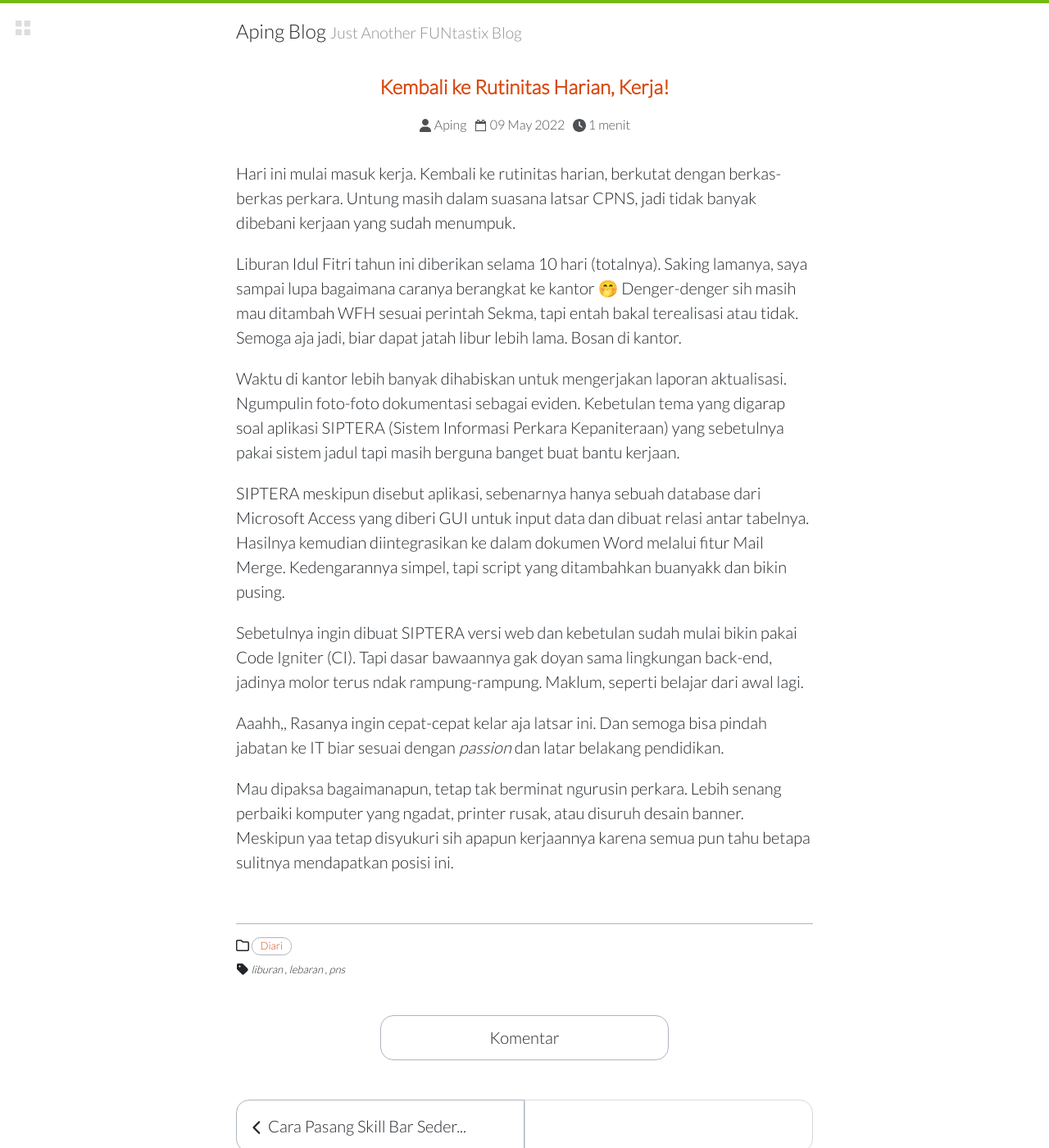
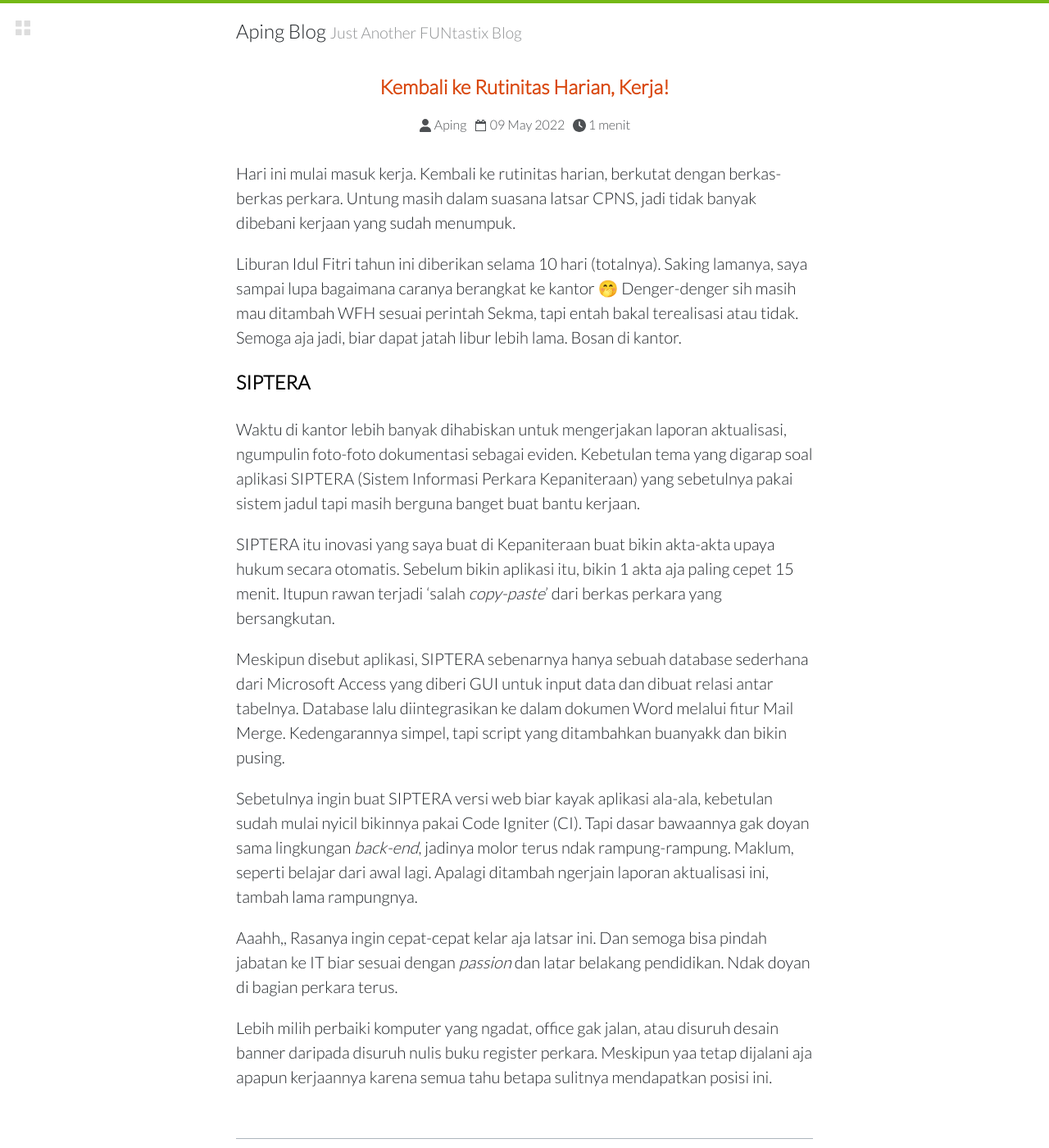
Before and after one commit to apynx/apynx.github.io, a Jekyll site: the page built from _posts/2022-05-09-kembali-masuk-kerja.md, in a window 1280 px wide and 1400 px high. Shown: the whole window at 82% size. Built offline with Jekyll 4.4.1, drawn with Linux system fonts in a browser that asks for light colours.

Commit message:
update 2022-05-09-kembali-masuk-kerja.md

```diff
--- a/_posts/2022-05-09-kembali-masuk-kerja.md
+++ b/_posts/2022-05-09-kembali-masuk-kerja.md
@@ -11,12 +11,16 @@ Hari ini mulai masuk kerja. Kembali ke rutinitas harian, berkutat dengan berkas-
 
 Liburan Idul Fitri tahun ini diberikan selama 10 hari (totalnya). Saking lamanya, saya sampai lupa bagaimana caranya berangkat ke kantor 🤭 Denger-denger sih masih mau ditambah WFH sesuai perintah Sekma, tapi entah bakal terealisasi atau tidak. Semoga aja jadi, biar dapat jatah libur lebih lama. Bosan di kantor.
 
-Waktu di kantor lebih banyak dihabiskan untuk mengerjakan laporan aktualisasi. Ngumpulin foto-foto dokumentasi sebagai eviden. Kebetulan tema yang digarap soal aplikasi SIPTERA (Sistem Informasi Perkara Kepaniteraan) yang sebetulnya pakai sistem jadul tapi masih berguna banget buat bantu kerjaan.
+### SIPTERA
 
-SIPTERA meskipun disebut aplikasi, sebenarnya hanya sebuah database dari Microsoft Access yang diberi GUI untuk input data dan dibuat relasi antar tabelnya. Hasilnya kemudian diintegrasikan ke dalam dokumen Word melalui fitur Mail Merge. Kedengarannya simpel, tapi script yang ditambahkan buanyakk dan bikin pusing.
+Waktu di kantor lebih banyak dihabiskan untuk mengerjakan laporan aktualisasi, ngumpulin foto-foto dokumentasi sebagai eviden. Kebetulan tema yang digarap soal aplikasi SIPTERA (Sistem Informasi Perkara Kepaniteraan) yang sebetulnya pakai sistem jadul tapi masih berguna banget buat bantu kerjaan.
 
-Sebetulnya ingin dibuat SIPTERA versi web dan kebetulan sudah mulai bikin pakai Code Igniter (CI). Tapi dasar bawaannya gak doyan sama lingkungan back-end, jadinya molor terus ndak rampung-rampung. Maklum, seperti belajar dari awal lagi.
+SIPTERA itu inovasi yang saya buat di Kepaniteraan buat bikin akta-akta upaya hukum secara otomatis. Sebelum bikin aplikasi itu, bikin 1 akta aja paling cepet 15 menit. Itupun rawan terjadi 'salah *copy-paste*' dari berkas perkara yang bersangkutan.
 
-Aaahh,, Rasanya ingin cepat-cepat kelar aja latsar ini. Dan semoga bisa pindah jabatan ke IT biar sesuai dengan *passion* dan latar belakang pendidikan.
+Meskipun disebut aplikasi, SIPTERA sebenarnya hanya sebuah database sederhana dari Microsoft Access yang diberi GUI untuk input data dan dibuat relasi antar tabelnya. Database lalu diintegrasikan ke dalam dokumen Word melalui fitur Mail Merge. Kedengarannya simpel, tapi script yang ditambahkan buanyakk dan bikin pusing.
 
-Mau dipaksa bagaimanapun, tetap tak berminat ngurusin perkara. Lebih senang perbaiki komputer yang ngadat, printer rusak, atau disuruh desain banner. Meskipun yaa tetap disyukuri sih apapun kerjaannya karena semua pun tahu betapa sulitnya mendapatkan posisi ini.
+Sebetulnya ingin buat SIPTERA versi web biar kayak aplikasi ala-ala, kebetulan sudah mulai nyicil bikinnya pakai Code Igniter (CI). Tapi dasar bawaannya gak doyan sama lingkungan *back-end*, jadinya molor terus ndak rampung-rampung. Maklum, seperti belajar dari awal lagi. Apalagi ditambah ngerjain laporan aktualisasi ini, tambah lama rampungnya.
+
+Aaahh,, Rasanya ingin cepat-cepat kelar aja latsar ini. Dan semoga bisa pindah jabatan ke IT biar sesuai dengan *passion* dan latar belakang pendidikan. Ndak doyan di bagian perkara terus.
+
+Lebih milih perbaiki komputer yang ngadat, office gak jalan, atau disuruh desain banner daripada disuruh nulis buku register perkara. Meskipun yaa tetap dijalani aja apapun kerjaannya karena semua tahu betapa sulitnya mendapatkan posisi ini.
```
